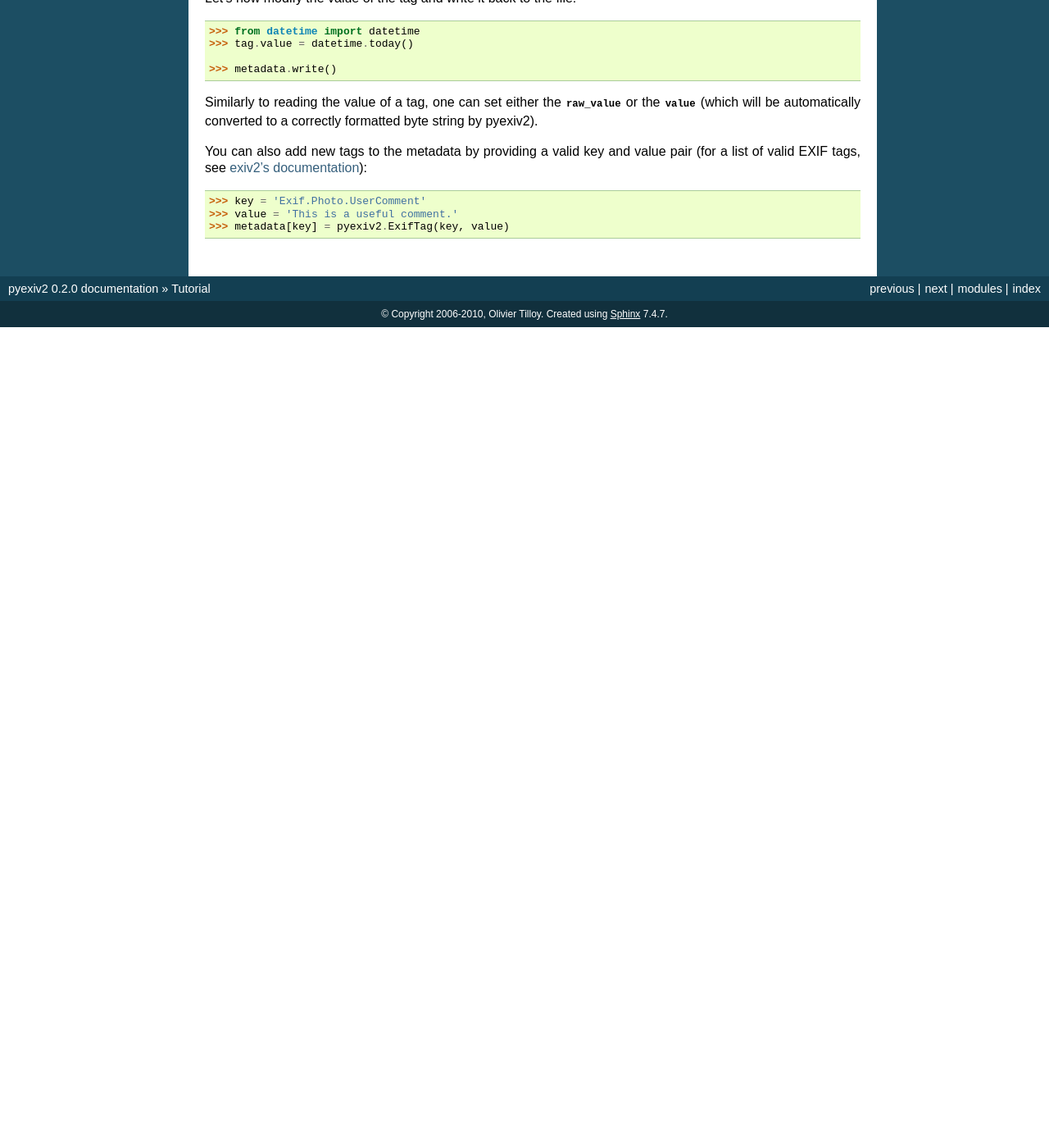
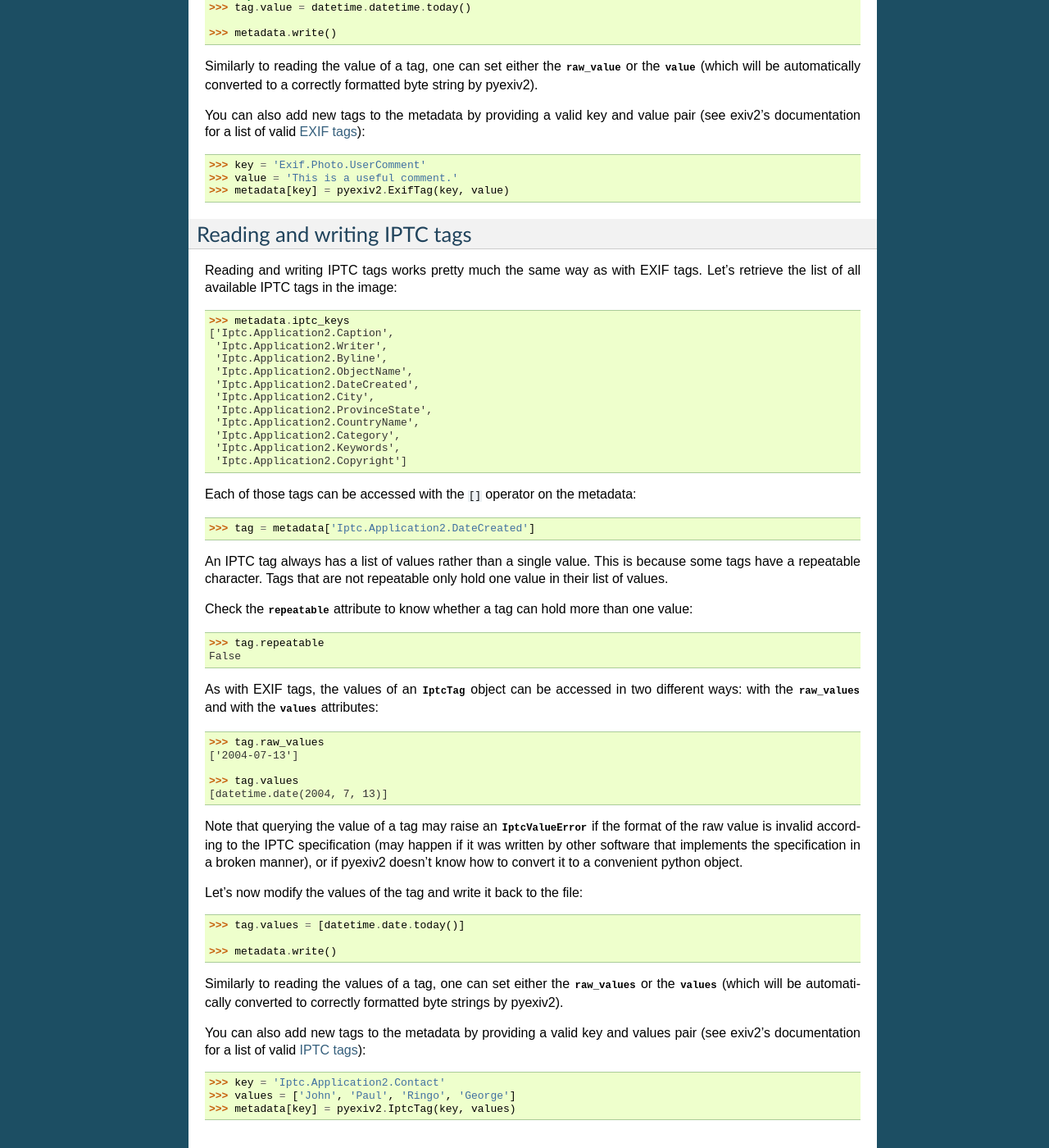
Before and after one commit to jwilk-mirrors/pyexiv2, a Sphinx documentation site: the page built from doc/tutorial.rst, in a window 1280 px wide and 1400 px high, scrolled down 1267 px. Shown: the whole window at 82% size. Built offline with Sphinx 7.4.7, drawn with Linux system fonts in a browser that asks for light colours; before the commit the page ends 1666 px from its top, so only the background shows below that; some of the changed text lies outside the part shown.

Commit message:
Tutorial: reading and writing IPTC tags.

```diff
--- a/doc/tutorial.rst
+++ b/doc/tutorial.rst
@@ -4,6 +4,8 @@ Tutorial
 This tutorial is meant to give you a quick overview of what pyexiv2 allows you
 to do. You can just read it through or follow it interactively, in which case
 you will need to have pyexiv2 installed.
+It doesn't cover all the possibilities offered by pyexiv2, only a basic subset
+of them. For complete reference, see the :doc:`api`.
 
 Let's get started!
 
@@ -11,7 +13,7 @@ First of all, we import the pyexiv2 module::
 
   >>> import pyexiv2
 
-We then load a JPEG image file and read its metadata::
+We then load an image file and read its metadata::
 
   >>> metadata = pyexiv2.ImageMetadata('test.jpg')
   >>> metadata.read()
@@ -59,8 +58,8 @@ manipulation.
 
 Note that querying the value of a tag may raise an :exc:`ExifValueError` if the
 format of the raw value is invalid according to the EXIF specification (may
-happen if it was written by other software that implement the specification in a
-broken manner), or if pyexiv2 doesn't know how to convert it to a convenient
+happen if it was written by other software that implements the specification in
+a broken manner), or if pyexiv2 doesn't know how to convert it to a convenient
 python object.
 
 Accessing the value of a tag as a python object allows easy manipulation and
@@ -71,8 +70,8 @@ formatting::
 
 Let's now modify the value of the tag and write it back to the file::
 
-  >>> from datetime import datetime
-  >>> tag.value = datetime.today()
+  >>> import datetime
+  >>> tag.value = datetime.datetime.today()
 
   >>> metadata.write()
 
@@ -81,9 +80,77 @@ Similarly to reading the value of a tag, one can set either the
 a correctly formatted byte string by pyexiv2).
 
 You can also add new tags to the metadata by providing a valid key and value
-pair (for a list of valid EXIF tags, see
-`exiv2's documentation <http://exiv2.org/tags.html>`_)::
+pair (see exiv2's documentation for a list of valid
+`EXIF tags <http://exiv2.org/tags.html>`_)::
 
   >>> key = 'Exif.Photo.UserComment'
   >>> value = 'This is a useful comment.'
   >>> metadata[key] = pyexiv2.ExifTag(key, value)
+
+
+Reading and writing IPTC tags
+#############################
+
+Reading and writing IPTC tags works pretty much the same way as with EXIF tags.
+Let's retrieve the list of all available IPTC tags in the image::
+
+  >>> metadata.iptc_keys
+  ['Iptc.Application2.Caption',
+   'Iptc.Application2.Writer',
+   'Iptc.Application2.Byline',
+   'Iptc.Application2.ObjectName',
+   'Iptc.Application2.DateCreated',
+   'Iptc.Application2.City',
+   'Iptc.Application2.ProvinceState',
+   'Iptc.Application2.CountryName',
+   'Iptc.Application2.Category',
+   'Iptc.Application2.Keywords',
+   'Iptc.Application2.Copyright']
+
+Each of those tags can be accessed with the ``[]`` operator on the metadata::
+
+  >>> tag = metadata['Iptc.Application2.DateCreated']
+
+An IPTC tag always has a list of values rather than a single value.
+This is because some tags have a repeatable character.
+Tags that are not repeatable only hold one value in their list of values.
+
+Check the :attr:`repeatable` attribute to know whether a tag can hold more than
+one value::
+
+  >>> tag.repeatable
+  False
+
+As with EXIF tags, the values of an :class:`IptcTag` object can be accessed in
+two different ways: with the :attr:`raw_values` and with the :attr:`values`
+attributes::
+
+  >>> tag.raw_values
+  ['2004-07-13']
+
+  >>> tag.values
+  [datetime.date(2004, 7, 13)]
+
+Note that querying the value of a tag may raise an :exc:`IptcValueError` if the
+format of the raw value is invalid according to the IPTC specification (may
+happen if it was written by other software that implements the specification in
+a broken manner), or if pyexiv2 doesn't know how to convert it to a convenient
+python object.
+
+Let's now modify the values of the tag and write it back to the file::
+
+  >>> tag.values = [datetime.date.today()]
+
+  >>> metadata.write()
+
+Similarly to reading the values of a tag, one can set either the
+:attr:`raw_values` or the :attr:`values` (which will be automatically converted
+to correctly formatted byte strings by pyexiv2).
+
+You can also add new tags to the metadata by providing a valid key and values
+pair (see exiv2's documentation for a list of valid
+`IPTC tags <http://exiv2.org/iptc.html>`_)::
+
+  >>> key = 'Iptc.Application2.Contact'
+  >>> values = ['John', 'Paul', 'Ringo', 'George']
+  >>> metadata[key] = pyexiv2.IptcTag(key, values)
```
Also changed, not shown: other parts of doc/tutorial.rst (+0 -3 lines).
